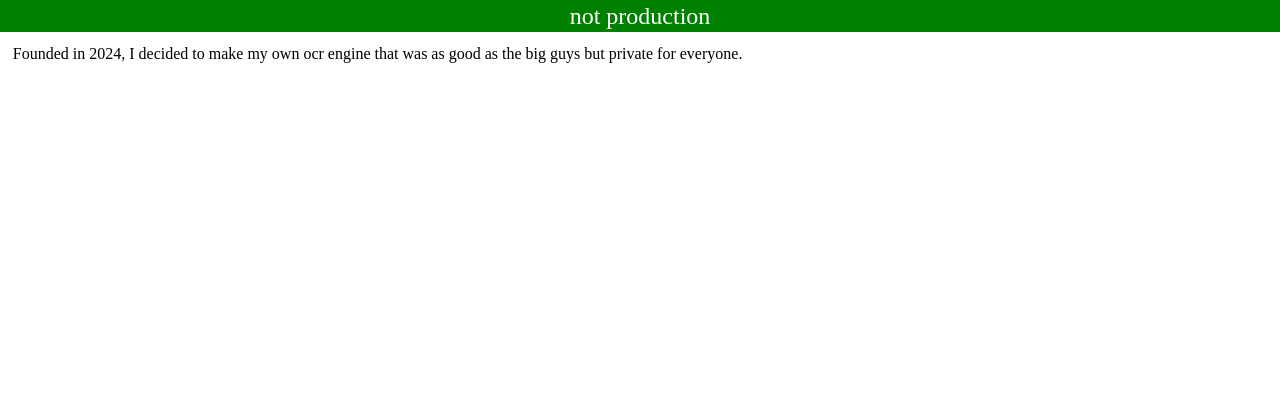
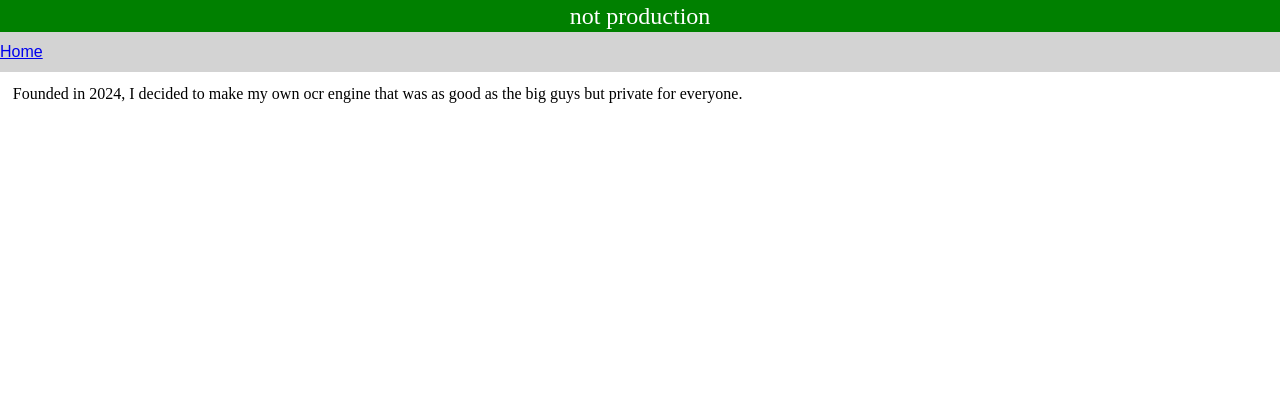
Before and after one commit to ezekielnewren/hybridocr, a Python web app: template website/templates/about.html in a window 1280 px wide. Shown: the top 420 px of the page. Run offline with Jinja, Linux system fonts and the light colour scheme; the template is opened without the code that fills it, so the values that code supplies are empty.

Commit message:
implement a navbar

```diff
--- a/website/templates/_header.html
+++ b/website/templates/_header.html
@@ -20,6 +20,7 @@
         flex-direction: column;
     }
     {% set banner_height = "0vh" if production else "4vh" %}
+    {% set navbar_height = "5vh" %}
     {% if not production %}
     .banner {
         background-color: green;
@@ -36,13 +37,21 @@
         height: {{ banner_height }};
     }
     {% endif %}
+    .navbar {
+      display: flex;
+      background-color: lightgray;
+      flex-direction: row;
+      margin-top: {{ banner_height }};
+      flex: 0 0 {{ navbar_height }};
+      justify-content: space-between;
+      align-items: center;
+      color: #006400;
+      font-family: 'Arial', sans-serif;
+    }
     .main-content-f99c33bb {
-        /*border: 5px solid black;*/
         flex: 1;
-        margin-top: {{ banner_height }};
         padding: 1%;
         box-sizing: border-box;
-        /*height: calc(100% - <%= banner_height %>);*/
     }
 </style>
 <script src="https://ajax.googleapis.com/ajax/libs/jquery/3.5.1/jquery.min.js"></script>
--- /dev/null
+++ b/website/templates/_navbar.html
@@ -0,0 +1 @@
+<span class="navbar"><a href="/">Home</a></span>
--- a/website/templates/_template.html
+++ b/website/templates/_template.html
@@ -5,6 +5,7 @@
 </head>
 <body>
 {% include '_banner.html' %}
+{% include '_navbar.html' %}
 <div class="main-content-f99c33bb">
     Content goes here.
 </div>
--- a/website/templates/about.html
+++ b/website/templates/about.html
@@ -5,6 +5,7 @@
 </head>
 <body>
 {% include '_banner.html' %}
+{% include '_navbar.html' %}
 <div class="main-content-f99c33bb">
     Founded in 2024, I decided to make my own ocr engine that was as good as the big guys
     but private for everyone.
--- a/website/templates/check-your-email.html
+++ b/website/templates/check-your-email.html
@@ -5,6 +5,7 @@
 </head>
 <body>
 {% include '_banner.html' %}
+{% include '_navbar.html' %}
 <div class="main-content-f99c33bb">
     We've emailed you a link for some free scans.
 </div>
--- a/website/templates/index.html
+++ b/website/templates/index.html
@@ -83,6 +83,7 @@
 </head>
 <body>
 {% include '_banner.html' %}
+{% include '_navbar.html' %}
 <div class="main-content-f99c33bb">
     <div id="email-form">
         <input type="email" id="email-input" placeholder="Enter your email">
--- a/website/templates/tryitout.html
+++ b/website/templates/tryitout.html
@@ -41,6 +41,7 @@
 </head>
 <body>
 {% include '_banner.html' %}
+{% include '_navbar.html' %}
 <div class="main-content-f99c33bb">
 {% if need_email or need_challenge %}
     <!-- get email if needed and a button to send a new link -->
```
